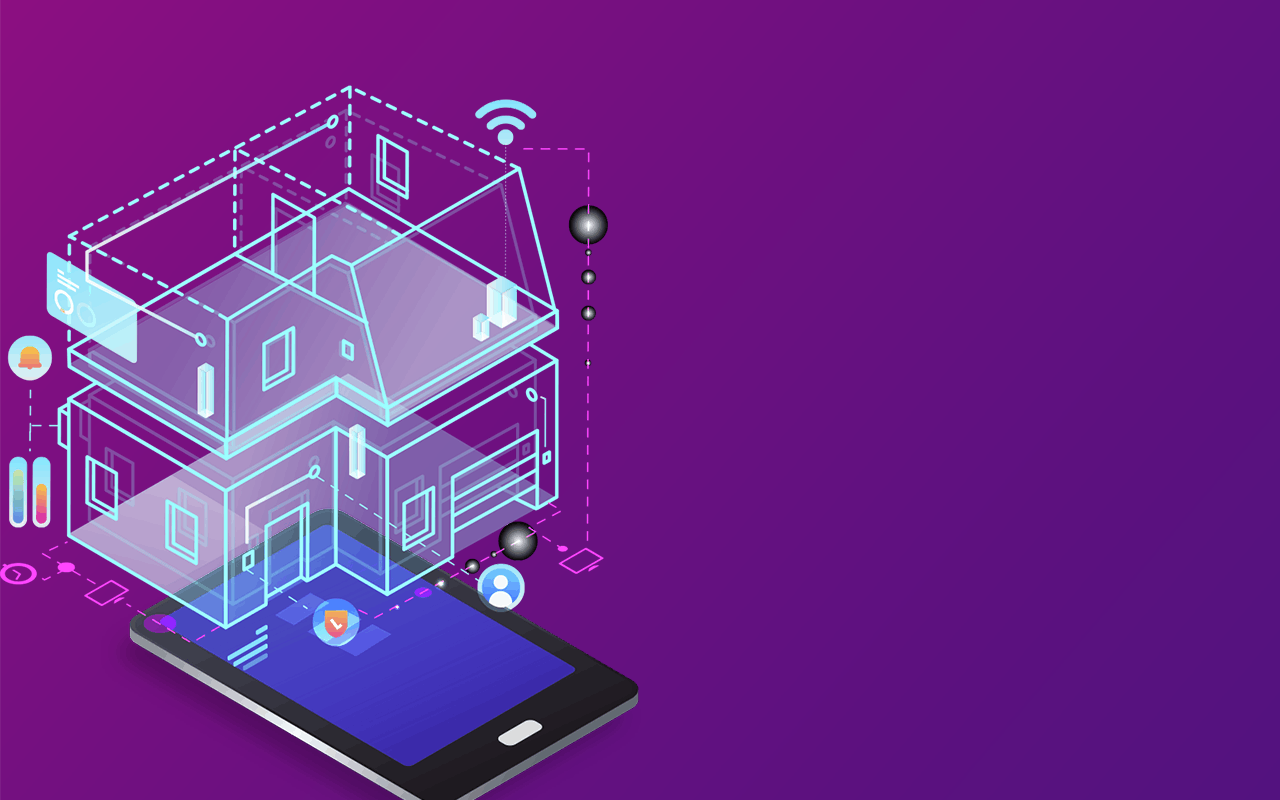
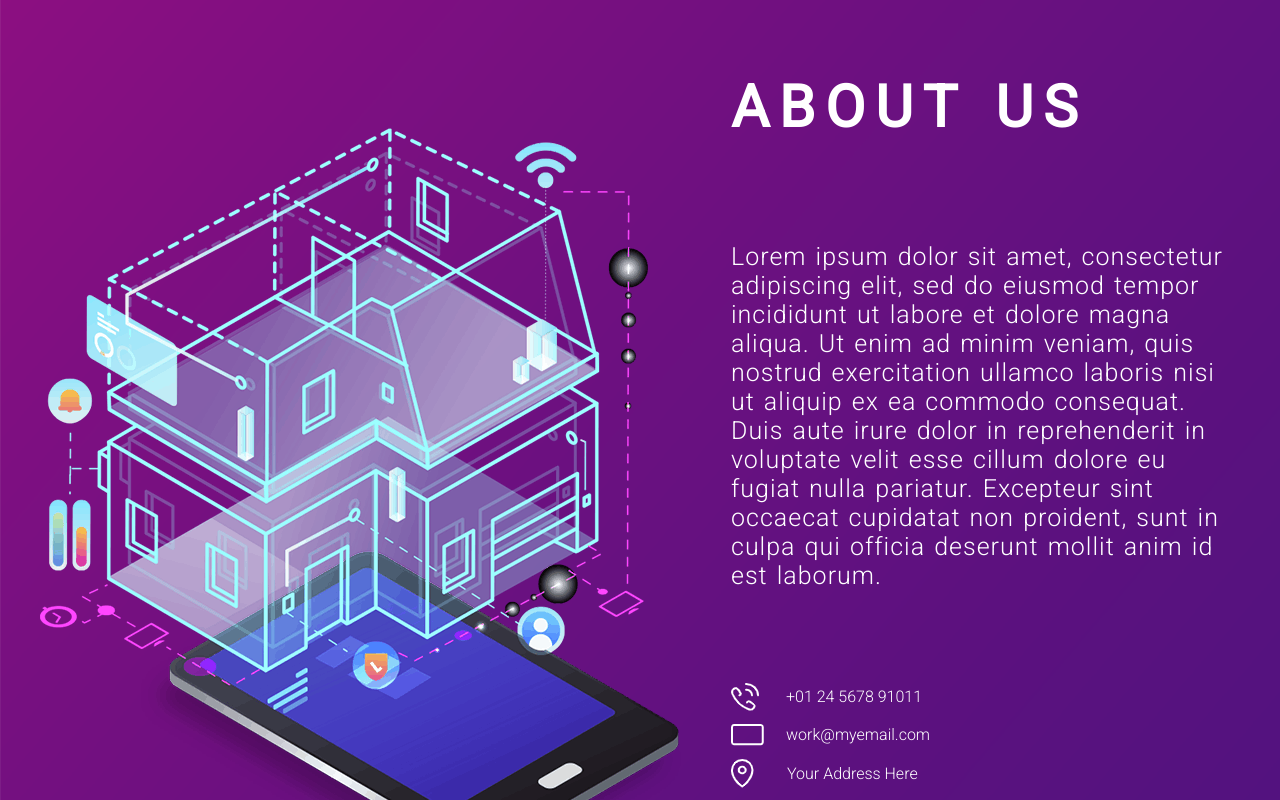
Before and after one commit to ArtemMartynow/future-is-now, a website built with Vite: page index.html in a window 1280 px wide. Shown: the part 5800-6600 px from the top of the page. Built offline with nearby package versions, Linux system fonts and the light colour scheme.

Commit message:
added style for about

```diff
--- a/index.html
+++ b/index.html
@@ -192,9 +192,9 @@
           mollit anim id est laborum.
         </p>
         <ul class="about__links">
-          <li class="about__link"><img src="./src/assets/images/PhoneIcon.png" alt="about__link-img" class="about__link-img">+01 24 5678 91011</li>
-          <li class="about__link"><img src="./src/assets/images/EmailIcon.png" alt="about__link-img" class="about__link-img">work@myemail.com</li>
-          <li class="about__link"><img src="./src/assets/images/AddressIcon.png" alt="about__link-img" class="about__link-img">Your Address Here</li>
+          <li class="about__link"><img src="./src/assets/images/PhoneIcon.png" alt="about__link-img" class="about__link-img PhoneIcon">+01 24 5678 91011</li>
+          <li class="about__link"><img src="./src/assets/images/EmailIcon.png" alt="about__link-img" class="about__link-img EmailIcon">work@myemail.com</li>
+          <li class="about__link"><img src="./src/assets/images/AddressIcon.png" alt="about__link-img" class="about__link-img AddressIcon">Your Address Here</li>
         </ul>
       </div>
     </div>
--- /dev/null
+++ b/src/assets/scss/about.scss
@@ -0,0 +1,58 @@
+.about {
+    display: flex;
+    justify-content: space-between;
+    width: 1200px;
+    height: 809px;
+    margin: 0 auto;
+    .about__img {
+        width: 641px;
+        height: 766px;
+        margin-top: 43px;
+    }
+    .about__content {
+        color: #fff;
+        width: 509px;
+        height: 739px;
+        font-family: 'Roboto', sans-serif;
+        .about__title {
+            margin: 0;
+            font-size: 58px;
+            width: 357px;
+            height: 43px;
+            line-height: 44px;
+            letter-spacing: 10px;
+            word-spacing: 5px;
+        }
+        .about__subtitle {
+            margin-top: 114px;
+            margin-bottom: 86px;
+            font-size: 25px;
+            font-weight: 100;
+            word-spacing: 2px;
+            letter-spacing: 1px;
+        }
+        .about__links {
+            height: 118px;
+            list-style: none;
+            padding: 0;
+            margin: 0;
+            width: 200px;
+            display: flex;
+            flex-wrap: wrap;
+            .about__link {
+                display: flex;
+                align-items: center;
+                font-weight: 100;
+                .PhoneIcon {
+                    margin-right: 26px;
+                }
+                .EmailIcon {
+                    margin-right: 22px;
+                }
+                .AddressIcon {
+                    margin-right: 33px;
+                }
+            }
+        }
+    }
+}
```
